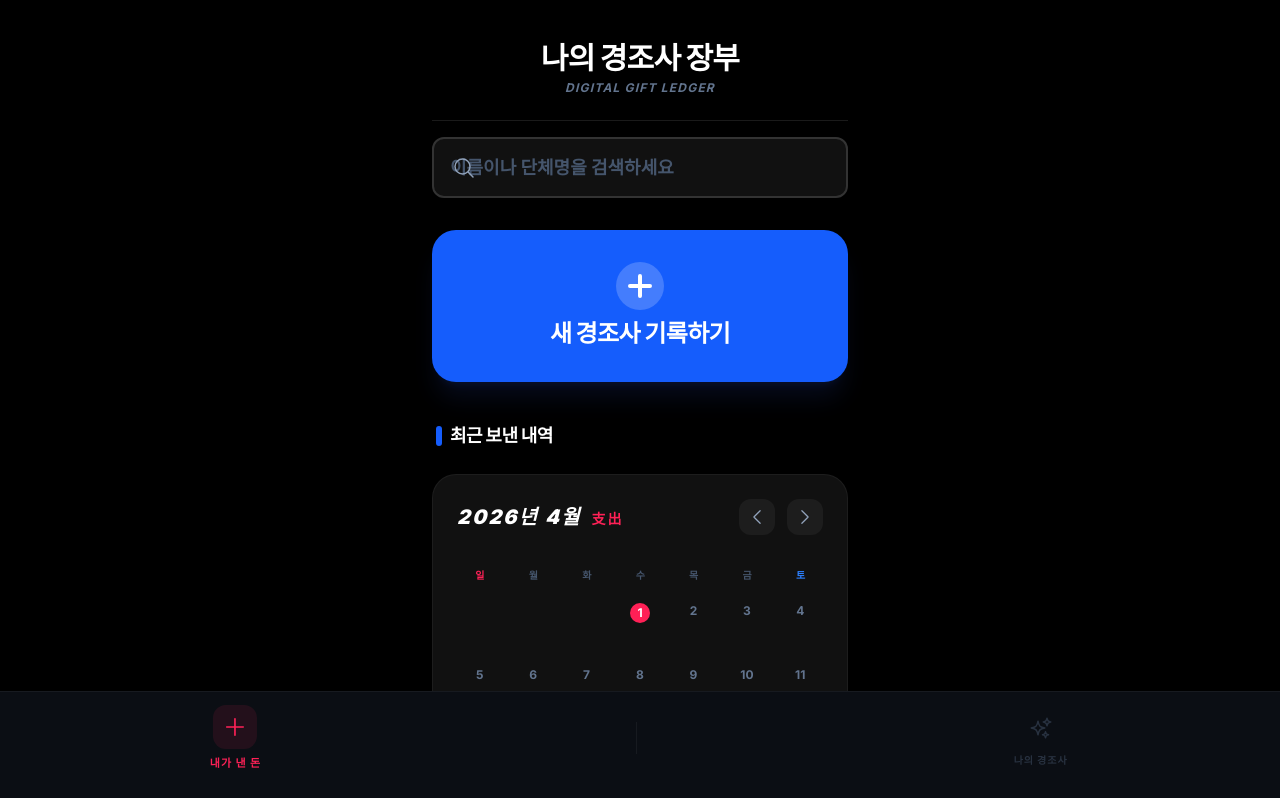
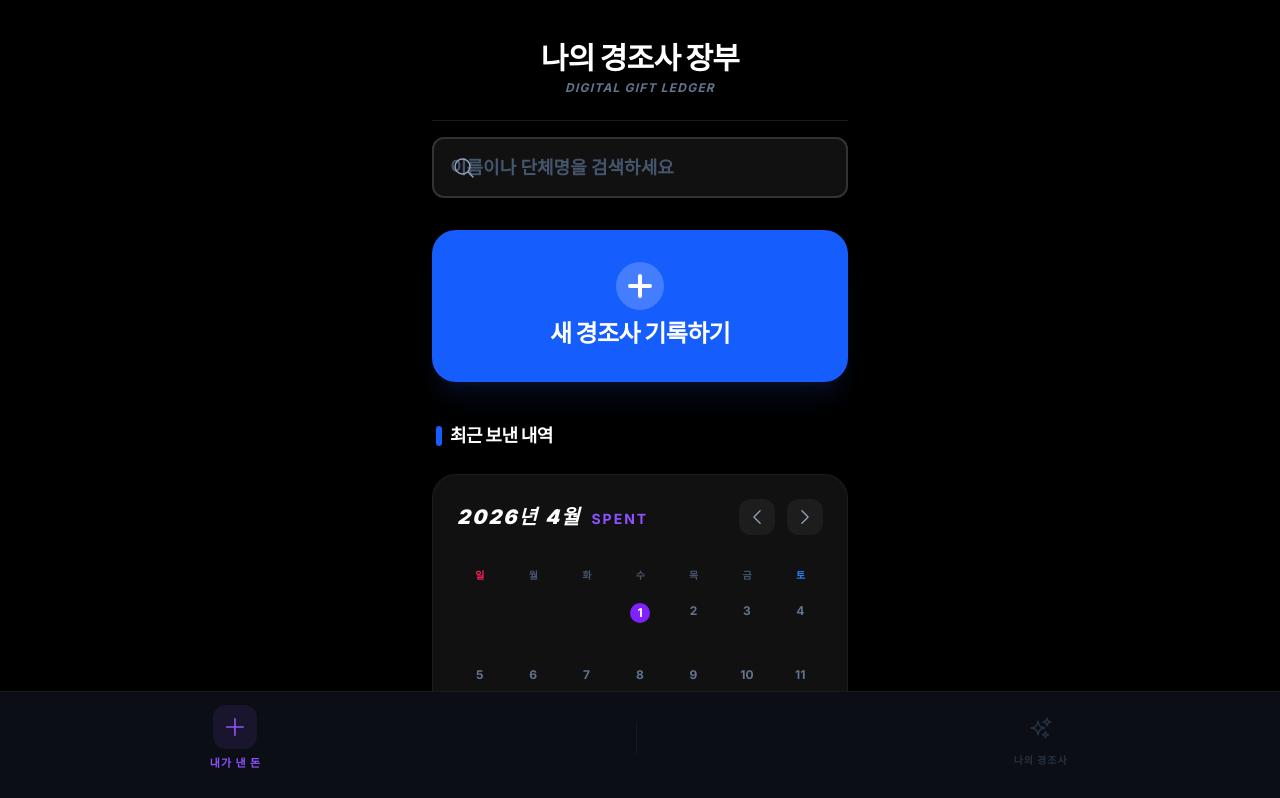
Before and after one commit to ko750125-afk/gift_fund, a Next.js app: page / in a window 1280 px wide. Shown: the top 798 px of the page. Built offline with nearby package versions, Linux system fonts and the light colour scheme; no server answers; the database is empty; sample sign-in values are in the browser's storage.

Commit message:
design: 지출 관련 색상 빨간색에서 보라색(Violet)으로 전면 교체

```diff
--- a/app/page.tsx
+++ b/app/page.tsx
@@ -153,9 +153,9 @@ export default function Dashboard() {
       <nav className="fixed bottom-0 left-0 right-0 bg-[#0B0E14] border-t border-white/5 pb-8 pt-4 px-6 z-50 flex items-center justify-around backdrop-blur-md">
         <button
           onClick={() => { setActiveTab("give"); setSelectedDate(null); }}
-          className={`flex flex-col items-center gap-1 transition-all ${activeTab === "give" ? "text-rose-500 scale-110" : "text-slate-600 opacity-50"}`}
+          className={`flex flex-col items-center gap-1 transition-all ${activeTab === "give" ? "text-violet-500 scale-110" : "text-slate-600 opacity-50"}`}
         >
-          <div className={`p-2 rounded-xl ${activeTab === "give" ? "bg-rose-500/10" : ""}`}>
+          <div className={`p-2 rounded-xl ${activeTab === "give" ? "bg-violet-500/10" : ""}`}>
             <PlusIcon className="w-6 h-6" />
           </div>
           <span className="text-[10px] font-black uppercase tracking-widest">내가 낸 돈</span>
--- a/components/Calendar.tsx
+++ b/components/Calendar.tsx
@@ -86,7 +86,7 @@ export default function Calendar({ events, onDateClick, selectedDate }: Calendar
       {/* 헤더: 월 이동 */}
       <div className="flex items-center justify-between mb-8">
         <h3 className="text-xl font-black text-white tracking-widest italic">
-          {year}년 {month + 1}월 <span className="text-rose-500 font-bold ml-1 text-sm not-italic">支出</span>
+          {year}년 {month + 1}월 <span className="text-violet-500 font-bold ml-1 text-sm not-italic uppercase">Spent</span>
         </h3>
         <div className="flex items-center gap-3">
           <button
@@ -129,14 +129,14 @@ export default function Calendar({ events, onDateClick, selectedDate }: Calendar
             <div
               key={day}
               onClick={() => handleDayClick(day)}
-              className={`flex flex-col items-center justify-start min-h-[48px] p-1 relative group cursor-pointer transition-all rounded-xl ${isSelected ? 'bg-rose-500/10 ring-1 ring-rose-500/30' : 'hover:bg-white/5'}`}
+              className={`flex flex-col items-center justify-start min-h-[48px] p-1 relative group cursor-pointer transition-all rounded-xl ${isSelected ? 'bg-violet-500/10 ring-1 ring-violet-500/30' : 'hover:bg-white/5'}`}
             >
-              <span className={`text-xs font-bold mb-1 ${isToday ? 'bg-rose-500 text-white w-5 h-5 flex items-center justify-center rounded-full' : isSelected ? 'text-rose-400' : 'text-slate-500'}`}>
+              <span className={`text-xs font-bold mb-1 ${isToday ? 'bg-violet-600 text-white w-5 h-5 flex items-center justify-center rounded-full' : isSelected ? 'text-violet-400' : 'text-slate-500'}`}>
                 {day}
               </span>
               {total > 0 && (
-                <div className={`rounded-md px-1 py-0.5 w-full text-center ${isSelected ? 'bg-rose-500/20' : 'bg-rose-500/10 border border-rose-500/20'}`}>
-                  <span className={`text-[9px] font-black leading-tight block truncate ${isSelected ? 'text-rose-300' : 'text-rose-400'}`}>
+                <div className={`rounded-md px-1 py-0.5 w-full text-center ${isSelected ? 'bg-violet-500/20' : 'bg-violet-500/10 border border-violet-500/20'}`}>
+                  <span className={`text-[9px] font-black leading-tight block truncate ${isSelected ? 'text-violet-300' : 'text-violet-400'}`}>
                     {formatAmount(total)}
                   </span>
                 </div>
```
